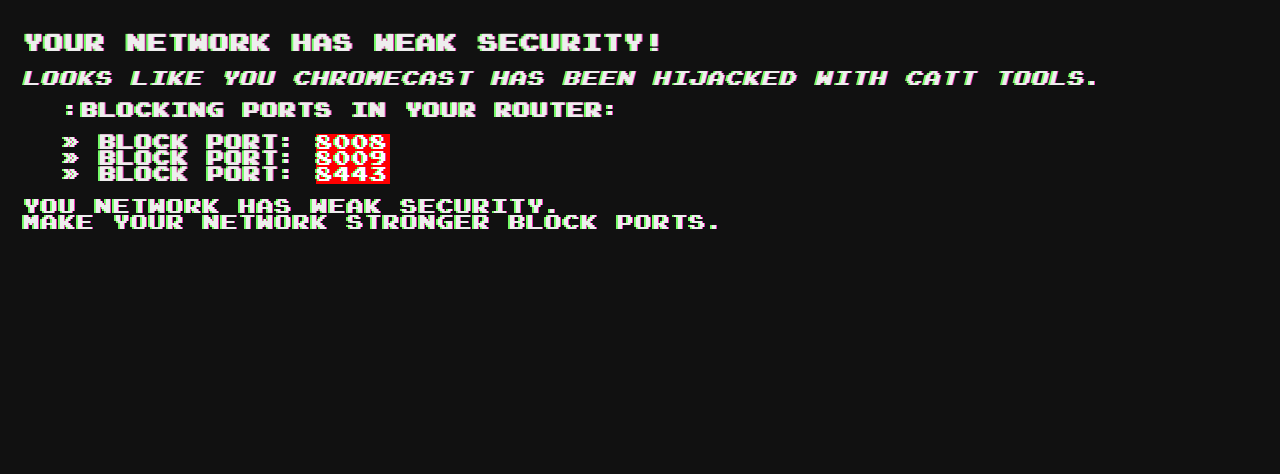
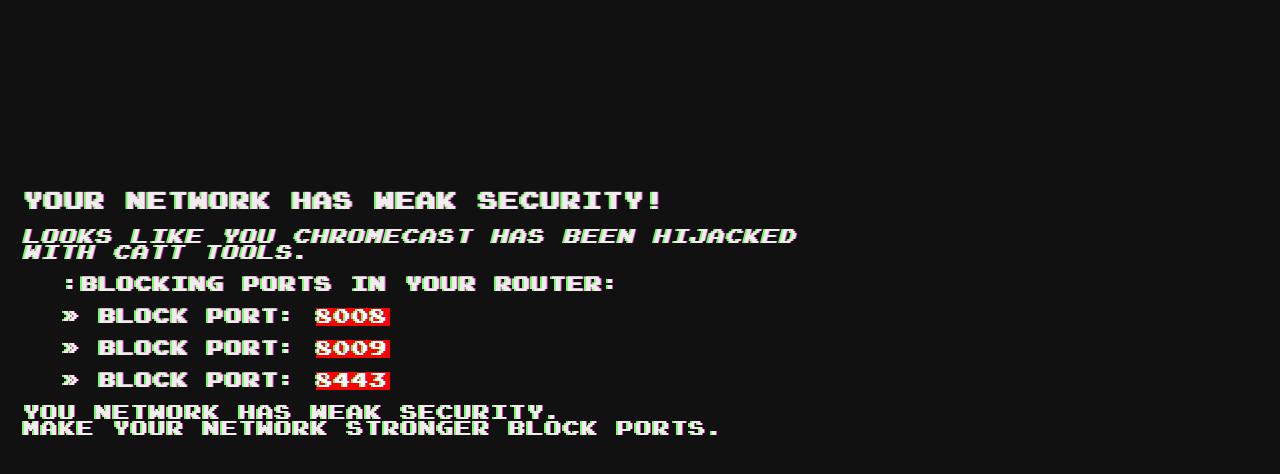
Before and after one commit to nixtondev/nixtondev.github.io, a PHP site: page /security/hijack.html in a window 1280 px wide. Shown: the top 474 px of the page. Run offline with PHP 8.4, Linux system fonts and the light colour scheme.

Commit message:
Add files via upload

```diff
--- a/security/hero.css
+++ b/security/hero.css
@@ -33,6 +33,16 @@ ul {
   list-style: none;
 }
 
+#main {
+  width: 100%;
+}
+
+.hero {
+  float: right;
+  margin-right: 400px;
+  margin-top: 150px;
+}
+
 .port {
   padding: 1px;
   background-color: red;
--- a/security/hijack.html
+++ b/security/hijack.html
@@ -19,7 +19,9 @@
       <ul>
         <p>:<b>Blocking ports in your router</b>:</p>
         <li>&raquo; <b>Block port</b>: <span class="port">8008</span></li>
+        <br />
         <li>&raquo; <b>Block port</b>: <span class="port">8009</span></li>
+        <br />
         <li>&raquo; <b>Block port</b>: <span class="port">8443</span></li>
       </ul>
       <p>You network has weak security.<br> Make your network stronger block ports.</p>
```
